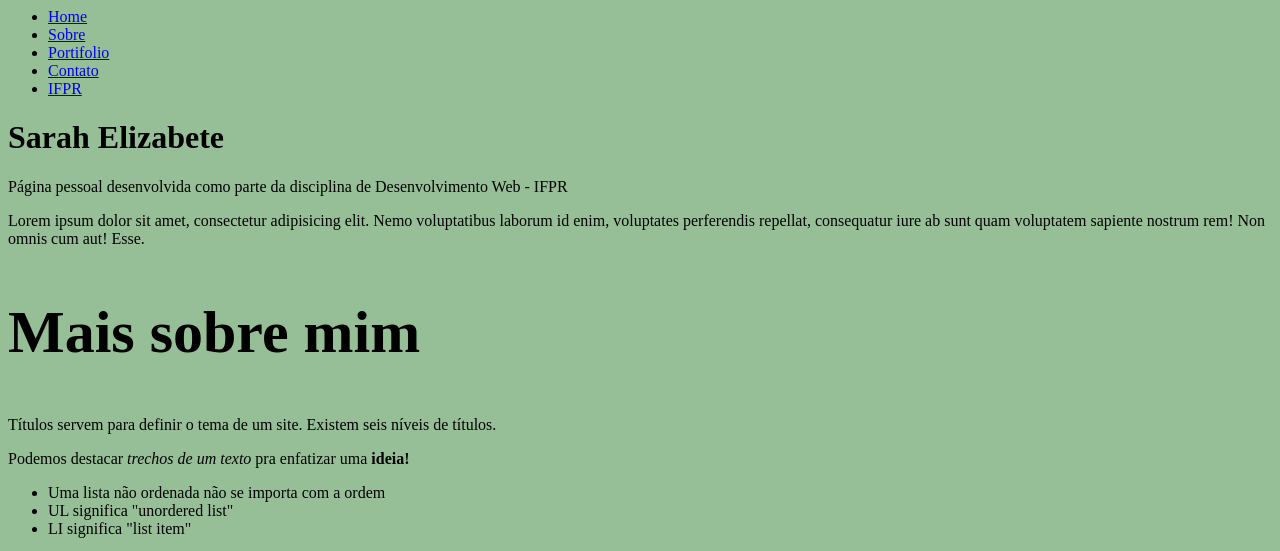
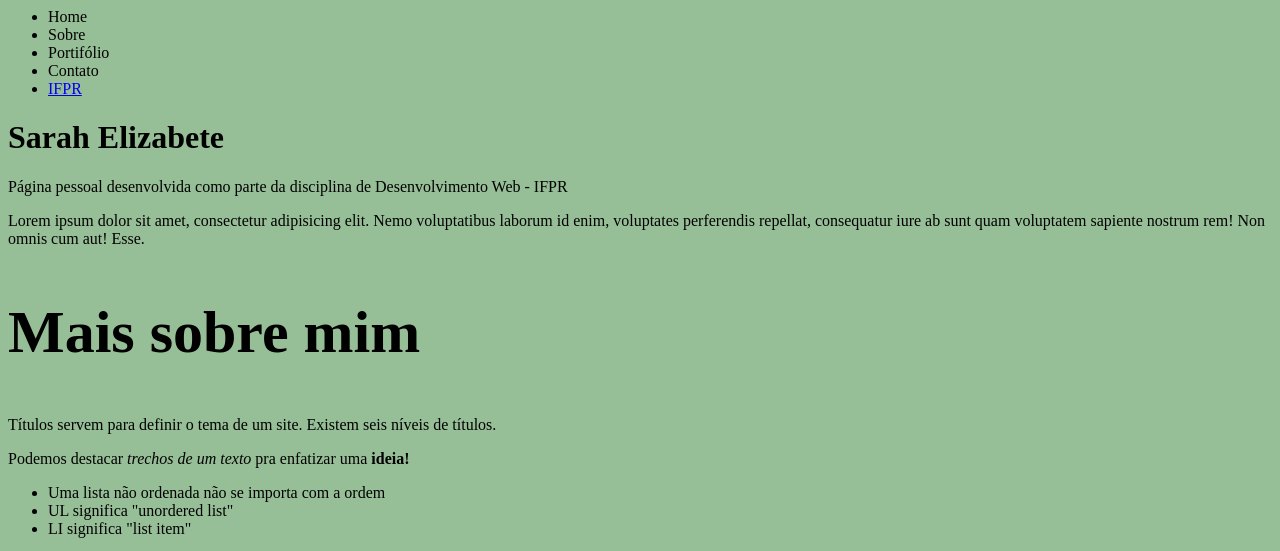
Before and after one commit to SarahElizabeteTDS/Sarah-portifolio, a plain HTML site: page index.html in a window 1280 px wide. Shown: the top 551 px of the page. Drawn offline with Linux system fonts and the light colour scheme.

Commit message:
Update index.html

```diff
--- a/index.html
+++ b/index.html
@@ -11,11 +11,12 @@
         <body style="background: #2727;">
 
             <ul>
-                <li><a href="index.html">Home</a></li>
-                <li><a href="sobre.html">Sobre</a></li>
-                <li><a href="portifolio.html">Portifolio</a></li>
-                <li><a href="contato.html">Contato</a></li>
-                <li><a href="https://ifpr.edu.br/foz-do-iguacu/" target="_blank" >IFPR</a></li>
+                <li><a href="index.html" target="_blank"></a>Home</li>
+                <li><a href="sobre.html" target="_blank"></a>Sobre</li>
+                <li><a href="portifolio.html" target="_blank"></a>Portifólio</li>
+                <li><a href="contato.html" target="_blank"></a>Contato</li>
+                <li><a href="https://ifpr.edu.br/foz-do-iguacu/" target="_blank">IFPR</a></li>
+
             </ul>
 
             <h1>Sarah Elizabete</h1>
@@ -40,7 +41,7 @@
                 <li>OL significa "ordered list"</li>
             </ol>
 
-            <img src="imagem(dentro_pasta).jpg" alt="O ben 10" height="500px" >
+            <img src="imagens/imagem(dentro_pasta).jpg" alt="O ben 10" height="500px" >
 
         </body>
 
```
